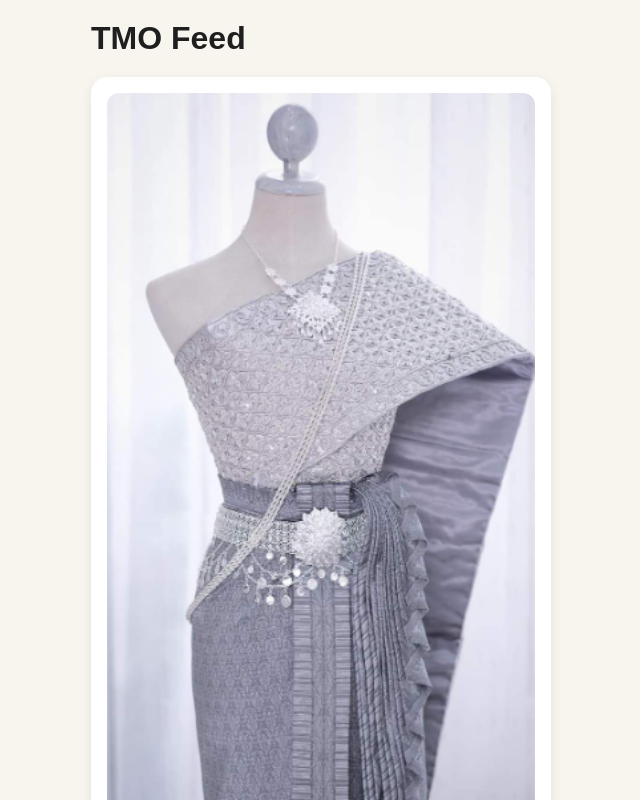
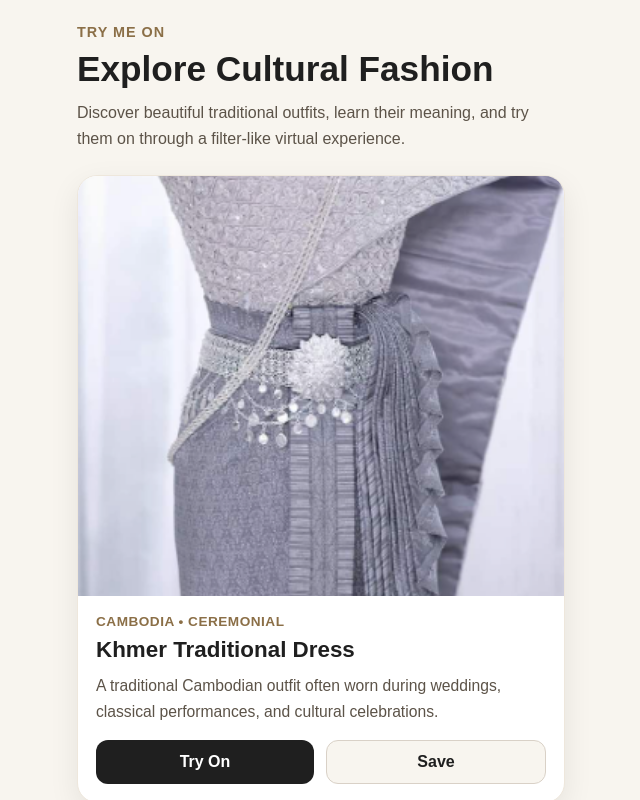
Before and after one commit to ta455/try-me-on-app, a React (Vite) app: page / in a window 1280 px wide. Shown: the top 800 px of the page, without its empty margins (319-959 px from the left). Built offline with nearby package versions, Linux system fonts and the light colour scheme.

Commit message:
Polish feed layout and outfit card design

```diff
--- a/src/components/OutfitCard.jsx
+++ b/src/components/OutfitCard.jsx
@@ -3,10 +3,11 @@ export default function OutfitCard({ outfit }) {
     <div
       style={{
         background: "#ffffff",
-        borderRadius: "16px",
-        padding: "16px",
-        marginBottom: "20px",
-        boxShadow: "0 4px 12px rgba(0,0,0,0.08)",
+        borderRadius: "20px",
+        overflow: "hidden",
+        marginBottom: "24px",
+        boxShadow: "0 10px 30px rgba(0, 0, 0, 0.08)",
+        border: "1px solid #eee7dc",
       }}
     >
       <img
@@ -14,17 +15,77 @@ export default function OutfitCard({ outfit }) {
         alt={outfit.name}
         style={{
           width: "100%",
-          borderRadius: "12px",
-          marginBottom: "12px",
+          height: "420px",
+          objectFit: "cover",
+          display: "block",
         }}
       />
-      <h2 style={{ fontSize: "1.2rem", marginBottom: "8px" }}>{outfit.name}</h2>
-      <p style={{ color: "#666", marginBottom: "8px" }}>
-        {outfit.culture} • {outfit.occasion}
-      </p>
-      <p style={{ marginBottom: "12px" }}>{outfit.description}</p>
-      <button style={{ marginRight: "10px" }}>Try On</button>
-      <button>Save</button>
+
+      <div style={{ padding: "18px" }}>
+        <p
+          style={{
+            fontSize: "0.85rem",
+            color: "#8b6f47",
+            fontWeight: "600",
+            marginBottom: "8px",
+            textTransform: "uppercase",
+            letterSpacing: "0.5px",
+          }}
+        >
+          {outfit.culture} • {outfit.occasion}
+        </p>
+
+        <h2
+          style={{
+            fontSize: "1.4rem",
+            marginBottom: "10px",
+            color: "#1f1f1f",
+          }}
+        >
+          {outfit.name}
+        </h2>
+
+        <p
+          style={{
+            fontSize: "0.98rem",
+            lineHeight: "1.6",
+            color: "#5c5348",
+            marginBottom: "16px",
+          }}
+        >
+          {outfit.description}
+        </p>
+
+        <div style={{ display: "flex", gap: "12px" }}>
+          <button
+            style={{
+              flex: 1,
+              padding: "12px",
+              borderRadius: "12px",
+              border: "none",
+              background: "#1f1f1f",
+              color: "#fff",
+              fontWeight: "600",
+            }}
+          >
+            Try On
+          </button>
+
+          <button
+            style={{
+              flex: 1,
+              padding: "12px",
+              borderRadius: "12px",
+              border: "1px solid #d9d1c7",
+              background: "#f8f5ef",
+              color: "#1f1f1f",
+              fontWeight: "600",
+            }}
+          >
+            Save
+          </button>
+        </div>
+      </div>
     </div>
   );
 }
--- a/src/pages/FeedPage.jsx
+++ b/src/pages/FeedPage.jsx
@@ -3,8 +3,50 @@ import OutfitCard from "../components/OutfitCard";
 
 export default function FeedPage() {
   return (
-    <div style={{ padding: "20px", maxWidth: "500px", margin: "0 auto" }}>
-      <h1 style={{ marginBottom: "20px" }}>TMO Feed</h1>
+    <div
+      style={{
+        padding: "24px 16px 40px",
+        maxWidth: "520px",
+        margin: "0 auto",
+      }}
+    >
+      <div style={{ marginBottom: "24px" }}>
+        <p
+          style={{
+            fontSize: "0.9rem",
+            color: "#8b6f47",
+            marginBottom: "8px",
+            textTransform: "uppercase",
+            letterSpacing: "1px",
+            fontWeight: "600",
+          }}
+        >
+          Try Me On
+        </p>
+
+        <h1
+          style={{
+            fontSize: "2.2rem",
+            lineHeight: "1.2",
+            color: "#1f1f1f",
+            marginBottom: "10px",
+          }}
+        >
+          Explore Cultural Fashion
+        </h1>
+
+        <p
+          style={{
+            fontSize: "1rem",
+            lineHeight: "1.6",
+            color: "#5c5348",
+          }}
+        >
+          Discover beautiful traditional outfits, learn their meaning, and try
+          them on through a filter-like virtual experience.
+        </p>
+      </div>
+
       {outfits.map((outfit) => (
         <OutfitCard key={outfit.id} outfit={outfit} />
       ))}
```
Also changed, not shown: src/index.css (line endings or trailing spaces).
